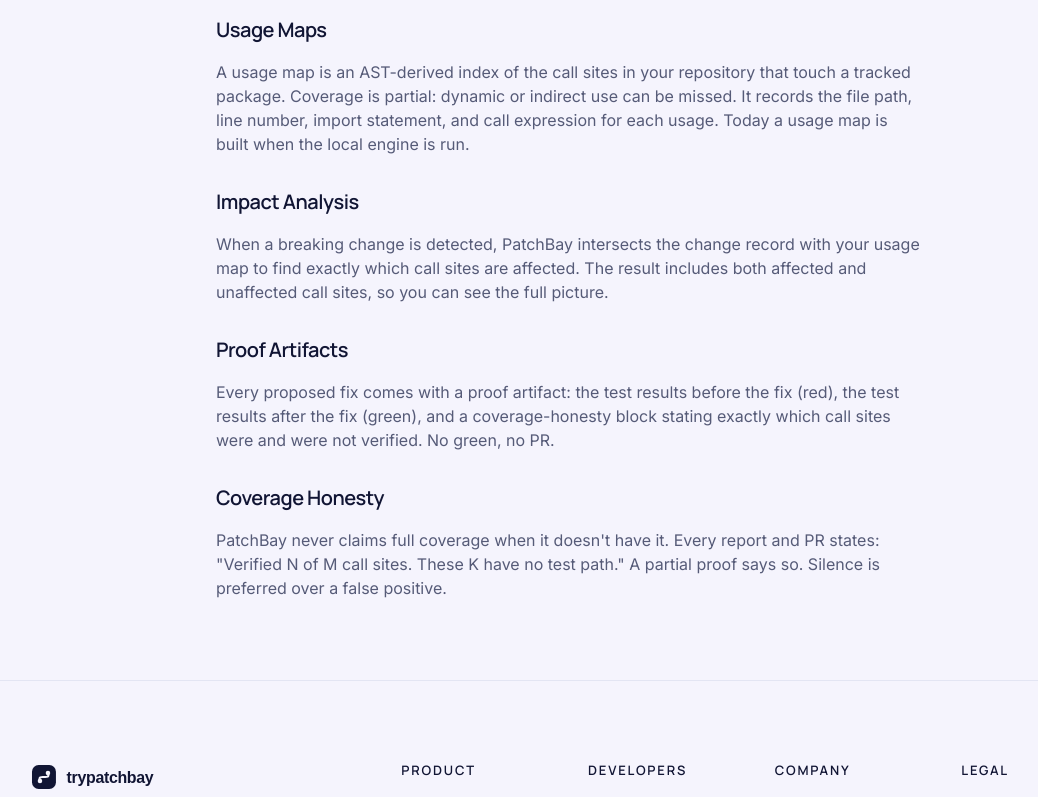
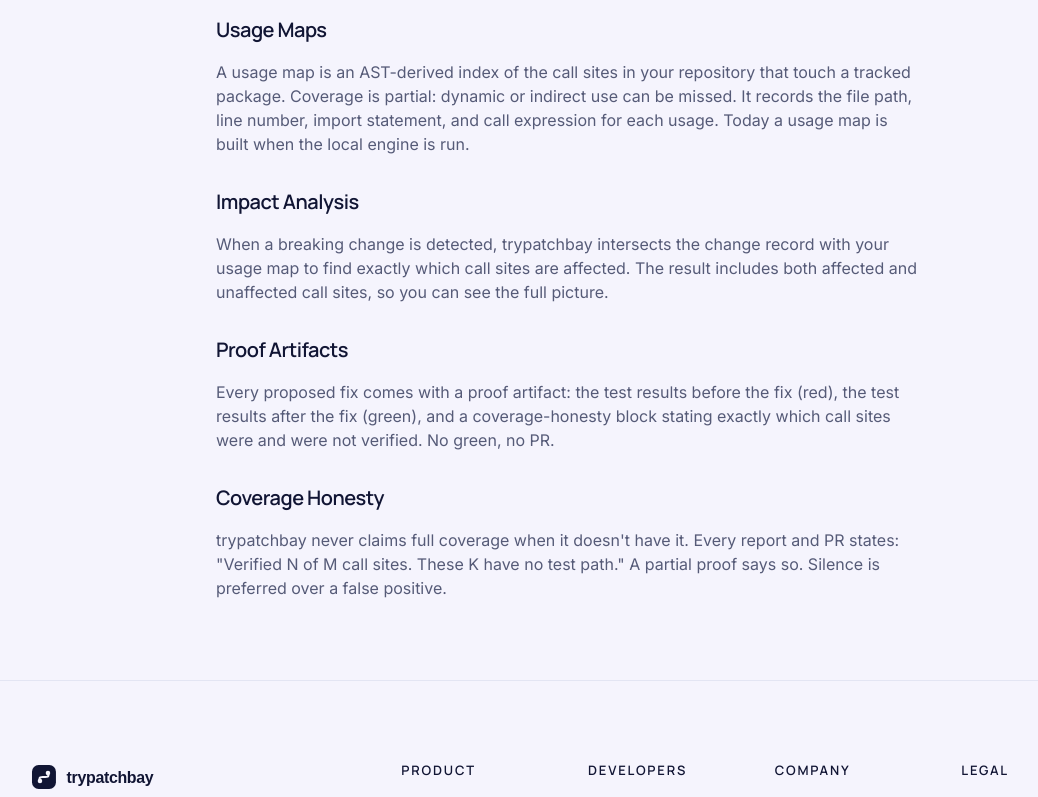
Before and after one commit to Nitish-1303/Patchversion, a Next.js app in the folder packages/site/: page /docs/concepts in a window 1280 px wide. Shown: the part 457-1254 px from the top of the page, without its empty margins (72-1110 px from the left). Built offline with nearby package versions, Linux system fonts and the light colour scheme.

Commit message:
site: rebrand visible website name to trypatchbay

```diff
--- a/packages/site/src/app/docs/concepts/page.tsx
+++ b/packages/site/src/app/docs/concepts/page.tsx
@@ -31,7 +31,7 @@
         <section>
           <h2 className="text-xl font-semibold mb-4">Impact Analysis</h2>
           <p className="text-text-secondary">
-            When a breaking change is detected, PatchBay intersects the change record
+            When a breaking change is detected, trypatchbay intersects the change record
             with your usage map to find exactly which call sites are affected. The result
             includes both affected and unaffected call sites, so you can see the full picture.
           </p>
@@ -49,7 +49,7 @@
         <section>
           <h2 className="text-xl font-semibold mb-4">Coverage Honesty</h2>
           <p className="text-text-secondary">
-            PatchBay never claims full coverage when it doesn&apos;t have it. Every report
+            trypatchbay never claims full coverage when it doesn&apos;t have it. Every report
             and PR states: &quot;Verified N of M call sites. These K have no test path.&quot;
             A partial proof says so. Silence is preferred over a false positive.
           </p>
```
